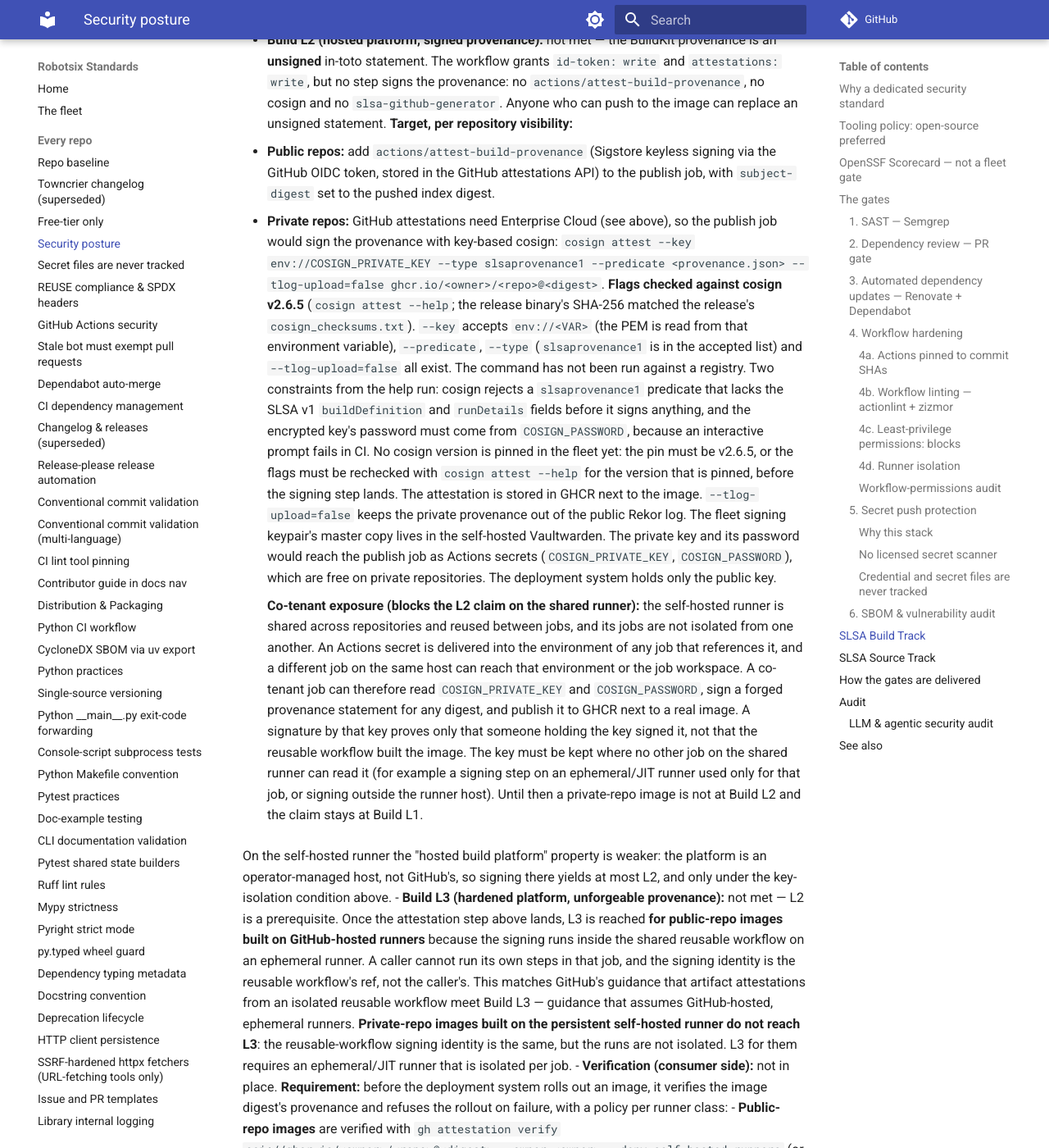
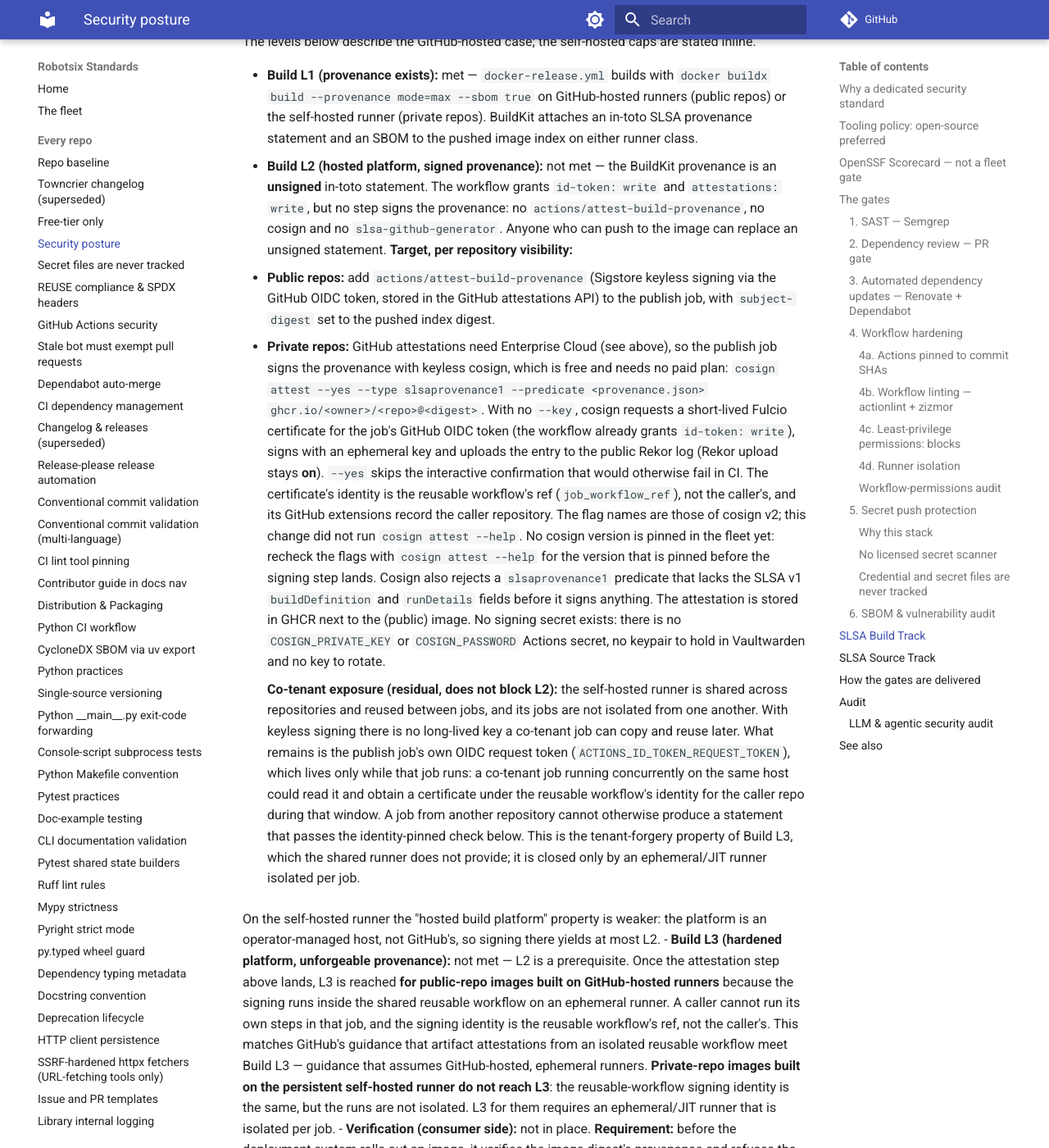
Before and after one commit to damien-robotsix/robotsix-standards, an MkDocs documentation site: the page built from docs/security-posture.md, in a window 1280 px wide and 1400 px high, scrolled down 12148 px. Shown: the whole window at 82% size. Built offline with MkDocs 1.6.1 and Material for MkDocs 9.7.7, drawn with Linux system fonts in a browser that asks for light colours; comment, search, counter and statistics services are not loaded; some of the changed text lies outside the part shown.

Commit message:
docs: Private-repo provenance: keyless signing was rejected to keep the repo identity private, but the images and their provenance are public GHCR packages anyway (20261029T140242Z-private-repo-provenance-keyless-signing-6916)

```diff
--- a/docs/security-posture.md
+++ b/docs/security-posture.md
@@ -537,16 +537,24 @@ repositories**; private or internal repositories require GitHub Enterprise
 Cloud (per the `actions/attest-build-provenance` README, checked 2026-10-29).
 The fleet does not buy Enterprise Cloud
 ([free-tier-only rule 3](free-tier-only.md#rules)), so private-repo images
-cannot use GitHub attestations at all. They are signed instead with a
-**cosign keypair** that the fleet controls (see Build L2 below). Keyless
-cosign against the public Sigstore instance was rejected for private repos:
-the Fulcio certificate and the Rekor entry would publish the private repo and
-workflow identity to a public log. Per runner class:
+cannot use GitHub attestations at all. They are signed instead with
+**keyless cosign** against the public Sigstore instance, using the publish
+job's short-lived GitHub OIDC identity (see Build L2 below). Keyless signing
+writes the Fulcio certificate and a Rekor entry — the private repo name, the
+workflow ref and the commit — to a public transparency log. That publishes
+nothing new: fleet images are **public GHCR packages**
+([free-tier-only rule 2](free-tier-only.md#rules)), and anyone can already
+read the attestation stored next to a public image
+(`cosign download attestation`), whose SLSA v1 predicate carries the same data
+(`buildDefinition.externalParameters` with the workflow path and ref,
+`resolvedDependencies` with the repo URI and commit, `runDetails.builder.id`).
+A repository whose identity must not be public must not publish to a public
+GHCR package in the first place. Per runner class:
 
 | Runner class | Now | After signing lands |
 | --- | --- | --- |
 | Public repo, GitHub-hosted (ephemeral) | Build L1 | Build L3 (`actions/attest-build-provenance` from the isolated reusable workflow) |
-| Private repo, persistent self-hosted | at most Build L1 | at most Build L2 (key-based `cosign attest`), and only once the signing key is kept off the shared runner (see Build L2); L3 only if the runner becomes ephemeral/JIT and isolated per job |
+| Private repo, persistent self-hosted | Build L1 | at most Build L2 (keyless `cosign attest` with the job's GitHub OIDC identity — no long-lived signing key exists to steal); L3 only if the runner becomes ephemeral/JIT and isolated per job |
 
 The levels below describe the GitHub-hosted case; the self-hosted caps are
 stated inline.
@@ -566,44 +574,43 @@ stated inline.
     signing via the GitHub OIDC token, stored in the GitHub attestations API)
     to the publish job, with `subject-digest` set to the pushed index digest.
   - **Private repos:** GitHub attestations need Enterprise Cloud (see above),
-    so the publish job would sign the provenance with key-based cosign:
-    `cosign attest --key env://COSIGN_PRIVATE_KEY --type slsaprovenance1 --predicate <provenance.json> --tlog-upload=false ghcr.io/<owner>/<repo>@<digest>`.
-    **Flags checked against cosign v2.6.5** (`cosign attest --help`; the release
-    binary's SHA-256 matched the release's `cosign_checksums.txt`). `--key`
-    accepts `env://<VAR>` (the PEM is read from that environment variable),
-    `--predicate`, `--type` (`slsaprovenance1` is in the accepted list) and
-    `--tlog-upload=false` all exist. The command has not been run against a
-    registry. Two constraints from the help run: cosign rejects a
-    `slsaprovenance1` predicate that lacks the SLSA v1 `buildDefinition` and
-    `runDetails` fields before it signs anything, and the encrypted key's
-    password must come from `COSIGN_PASSWORD`, because an interactive prompt
-    fails in CI. No cosign version is pinned in the fleet yet: the pin must be
-    v2.6.5, or the flags must be rechecked with `cosign attest --help` for the
-    version that is pinned, before the signing step lands.
-    The attestation is stored in GHCR next to the image. `--tlog-upload=false`
-    keeps the private provenance out of the public Rekor log. The fleet
-    signing keypair's master copy lives in the self-hosted Vaultwarden. The
-    private key and its password would reach the publish job as Actions
-    secrets (`COSIGN_PRIVATE_KEY`, `COSIGN_PASSWORD`), which are free on private
-    repositories. The deployment system holds only the public key.
+    so the publish job signs the provenance with keyless cosign, which is
+    free and needs no paid plan:
+    `cosign attest --yes --type slsaprovenance1 --predicate <provenance.json> ghcr.io/<owner>/<repo>@<digest>`.
+    With no `--key`, cosign requests a short-lived Fulcio certificate for the
+    job's GitHub OIDC token (the workflow already grants `id-token: write`),
+    signs with an ephemeral key and uploads the entry to the public Rekor log
+    (Rekor upload stays **on**). `--yes` skips the interactive confirmation
+    that would otherwise fail in CI. The certificate's identity is the
+    reusable workflow's ref (`job_workflow_ref`), not the caller's, and its
+    GitHub extensions record the caller repository. The flag names are those
+    of cosign v2; this change did not run `cosign attest --help`. No cosign
+    version is pinned in the fleet yet: recheck the flags with
+    `cosign attest --help` for the version that is pinned before the signing
+    step lands. Cosign also rejects a `slsaprovenance1` predicate that lacks
+    the SLSA v1 `buildDefinition` and `runDetails` fields before it signs
+    anything. The attestation is stored in GHCR next to the (public) image.
+    No signing secret exists: there is no `COSIGN_PRIVATE_KEY` or
+    `COSIGN_PASSWORD` Actions secret, no keypair to hold in Vaultwarden and no
+    key to rotate.
 
-    **Co-tenant exposure (blocks the L2 claim on the shared runner):** the
-    self-hosted runner is shared across repositories and reused between jobs,
-    and its jobs are not isolated from one another. An Actions secret is
-    delivered into the environment of any job that references it, and a
-    different job on the same host can reach that environment or the job
-    workspace. A co-tenant job can therefore read `COSIGN_PRIVATE_KEY` and
-    `COSIGN_PASSWORD`, sign a forged provenance statement for any digest, and
-    publish it to GHCR next to a real image. A signature by that key proves
-    only that someone holding the key signed it, not that the reusable workflow
-    built the image. The key must be kept where no other job on the shared
-    runner can read it (for example a signing step on an ephemeral/JIT runner
-    used only for that job, or signing outside the runner host). Until then a
-    private-repo image is not at Build L2 and the claim stays at Build L1.
+    **Co-tenant exposure (residual, does not block L2):** the self-hosted
+    runner is shared across repositories and reused between jobs, and its jobs
+    are not isolated from one another. With keyless signing there is no
+    long-lived key a co-tenant job can copy and reuse later. What remains is
+    the publish job's own OIDC request token
+    (`ACTIONS_ID_TOKEN_REQUEST_TOKEN`), which lives only while that job runs:
+    a co-tenant job running concurrently on the same host could read it and
+    obtain a certificate under the reusable workflow's identity for the
+    caller repo during that window. A job from another repository cannot
+    otherwise produce a statement that passes the identity-pinned check below.
+    This is the tenant-forgery property of Build L3, which the shared runner
+    does not provide; it is closed only by an ephemeral/JIT runner isolated
+    per job.
 
   On the self-hosted runner the "hosted build platform" property is weaker:
   the platform is an operator-managed host, not GitHub's, so signing there
-  yields at most L2, and only under the key-isolation condition above.
+  yields at most L2.
 - **Build L3 (hardened platform, unforgeable provenance):** not met — L2 is a
   prerequisite. Once the attestation step above lands, L3 is reached **for
   public-repo images built on GitHub-hosted runners** because the signing runs
@@ -632,27 +639,23 @@ stated inline.
   - **Private-repo images** cannot be verified with `gh attestation verify`:
     no GitHub attestation exists for them on the free plan, so that check
     would either block every private-repo rollout or be skipped silently.
-    They would be verified with the fleet public key instead:
-    `cosign verify-attestation --key <cosign.pub> --type slsaprovenance1 --insecure-ignore-tlog=true ghcr.io/<owner>/<repo>@<digest>`.
-    The flags were checked against cosign v2.6.5 (`cosign verify-attestation
-    --help`): `--key`, `--type` and `--insecure-ignore-tlog` exist under these
-    names. Recheck them against the cosign version the fleet pins before this
-    check is enforced.
-    `--insecure-ignore-tlog=true` matches the signing side's
-    `--tlog-upload=false`; the key signature is still checked. Accepting
-    self-hosted, key-signed provenance for private-repo images is a dated
-    **accepted risk** (accepted 2026-10-29, review 2027-01-31). The risk has
-    two parts. First, the signing runner is not isolated per job, so the
-    provenance is at most Build L2 and the claim is Build L1 while the key is
-    reachable from co-tenant jobs. Second, a co-tenant job that reads the
-    private key can forge a statement this check accepts, so a passing
-    private-repo check does not show that the reusable workflow built the
-    image. The risk is lifted only when the signing key is unreachable from
-    every other job and the runner is ephemeral/JIT and isolated per job.
-    Holding a long-lived signing key also carries a risk: anyone who steals it
-    can sign a forged image. Rotate the key on any suspected exposure, on
-    every review date, and whenever a repository sharing the runner is
-    compromised.
+    They are verified against the keyless certificate instead, pinned to the
+    reusable workflow and the caller repository:
+    `cosign verify-attestation --type slsaprovenance1 --certificate-identity https://github.com/<workflows-owner>/robotsix-github-workflows/.github/workflows/docker-release.yml@<pinned ref> --certificate-oidc-issuer https://token.actions.githubusercontent.com --certificate-github-workflow-repository <owner>/<repo> ghcr.io/<owner>/<repo>@<digest>`.
+    The Rekor inclusion proof is checked too (no `--insecure-ignore-tlog`).
+    Pinning `--certificate-identity` to the reusable workflow means a
+    statement signed by any other workflow fails; pinning
+    `--certificate-github-workflow-repository` means a statement made for
+    another caller repo fails. The flag names are those of cosign v2; this
+    change did not run `cosign verify-attestation --help`. Recheck them
+    against the cosign version the fleet pins before this check is enforced.
+    Accepting self-hosted, keyless-signed provenance for private-repo images
+    is a dated **accepted risk** (accepted 2026-10-29, re-stated 2026-10-30,
+    review 2027-01-31). The signing runner is not isolated per job, so the
+    provenance is at most Build L2, and a co-tenant job running concurrently
+    with the publish job could use that job's live OIDC request token to sign
+    a statement this check accepts (see Build L2). The risk is lifted only
+    when the runner is ephemeral/JIT and isolated per job.
 
   Until the signing steps above exist there is nothing signed to verify,
   so verification itself is a dated **accepted risk** (accepted 2026-10-28,
@@ -750,7 +753,7 @@ dashboard-watching:
 | SBOM* | CI uploads CycloneDX artifact |
 | CVE audit* | `uv audit --preview-features audit-command` at the pinned uv version / `pip-audit` passes in CI |
 | Distribution / registry | No publish to a public package index and no public-registry credentials, per [distribution & packaging rules 4–5](distribution-packaging.md#enforcement). Verified by the `public-registry-check` job (`scripts/check-public-registry.py` in `baseline-check.yml`), which finds no `registry.npmjs.org` / `upload.pypi.org` / `pypi.org/legacy` endpoint, no `npm publish` / `twine upload` / `uv publish` without an approved internal registry, and no `NPM_TOKEN` / `PYPI_TOKEN` secret in workflows, `package.json` `publishConfig`, `.npmrc` or `pyproject.toml` — warning-first, blocking from 2027-01-31 |
-| SLSA Build provenance | Image-shipping repos: the published image index carries BuildKit provenance (`docker buildx imagetools inspect ghcr.io/<owner>/<repo>@<digest> --format '{{ json .Provenance }}'` is non-empty) — Build L1 on either runner class. Once `docker-release.yml` signs it, the deployment system verifies before rollout: public-repo (GitHub-hosted) images with `gh attestation verify oci://ghcr.io/<owner>/<repo>@<digest> --owner <owner> --deny-self-hosted-runners` (Build L3); private-repo (self-hosted) images — which cannot use GitHub attestations on the free plan — with the fleet cosign public key, once the pinned cosign version is confirmed to accept these flags (v2.6.5 does): `cosign verify-attestation --key <cosign.pub> --type slsaprovenance1 --insecure-ignore-tlog=true ghcr.io/<owner>/<repo>@<digest>` (at most Build L2, and Build L1 while the signing key is reachable from co-tenant jobs on the shared runner; self-hosted, key-signed provenance is a dated accepted risk, accepted 2026-10-29, review 2027-01-31, until the key is isolated and the runner is ephemeral/JIT and isolated per job). Signing and verification are a dated accepted risk until then (review 2027-01-31) — per [SLSA Build Track](#slsa-build-track) |
+| SLSA Build provenance | Image-shipping repos: the published image index carries BuildKit provenance (`docker buildx imagetools inspect ghcr.io/<owner>/<repo>@<digest> --format '{{ json .Provenance }}'` is non-empty) — Build L1 on either runner class. Once `docker-release.yml` signs it, the deployment system verifies before rollout: public-repo (GitHub-hosted) images with `gh attestation verify oci://ghcr.io/<owner>/<repo>@<digest> --owner <owner> --deny-self-hosted-runners` (Build L3); private-repo (self-hosted) images — which cannot use GitHub attestations on the free plan — with keyless cosign pinned to the reusable workflow identity, once the pinned cosign version is confirmed to accept these flags: `cosign verify-attestation --type slsaprovenance1 --certificate-identity https://github.com/<workflows-owner>/robotsix-github-workflows/.github/workflows/docker-release.yml@<pinned ref> --certificate-oidc-issuer https://token.actions.githubusercontent.com --certificate-github-workflow-repository <owner>/<repo> ghcr.io/<owner>/<repo>@<digest>` (at most Build L2; self-hosted, keyless-signed provenance is a dated accepted risk, accepted 2026-10-29, re-stated 2026-10-30, review 2027-01-31, until the runner is ephemeral/JIT and isolated per job). Signing and verification are a dated accepted risk until then (review 2027-01-31) — per [SLSA Build Track](#slsa-build-track) |
 | Deployment-system self-update | central-deploy's self-update path verifies the new image digest's provenance before the swap and deploys that digest, waits a cooldown or an operator, and runs a digest-pinned, maintained updater image bumped by Dependabot/Renovate — per [deployment system — Self-update path](deployment-system.md#self-update-path). Not met today (one-shot, tag-pinned `containrrr/watchtower:1.7.1`, archived upstream 2025-12-17): a dated accepted risk, accepted 2026-10-31, review 2027-01-31 |
 | Container image scan | Trivy PR-scan and publish workflows present and passing (image-shipping repos only) |
 | Vulnerability disclosure | `SECURITY.md` present at repo root with contact method, response-time expectation, and coordinated-disclosure statement — fail-closed: `security-md-check` in `baseline-check.yml` fails CI (exit 1) when it is missing or incomplete |
```
Also changed, not shown: docs/docker-standard.md (+6 -4 lines), docs/free-tier-only.md (+6 -2 lines), docs/repo-baseline.md (+3 -3 lines).
